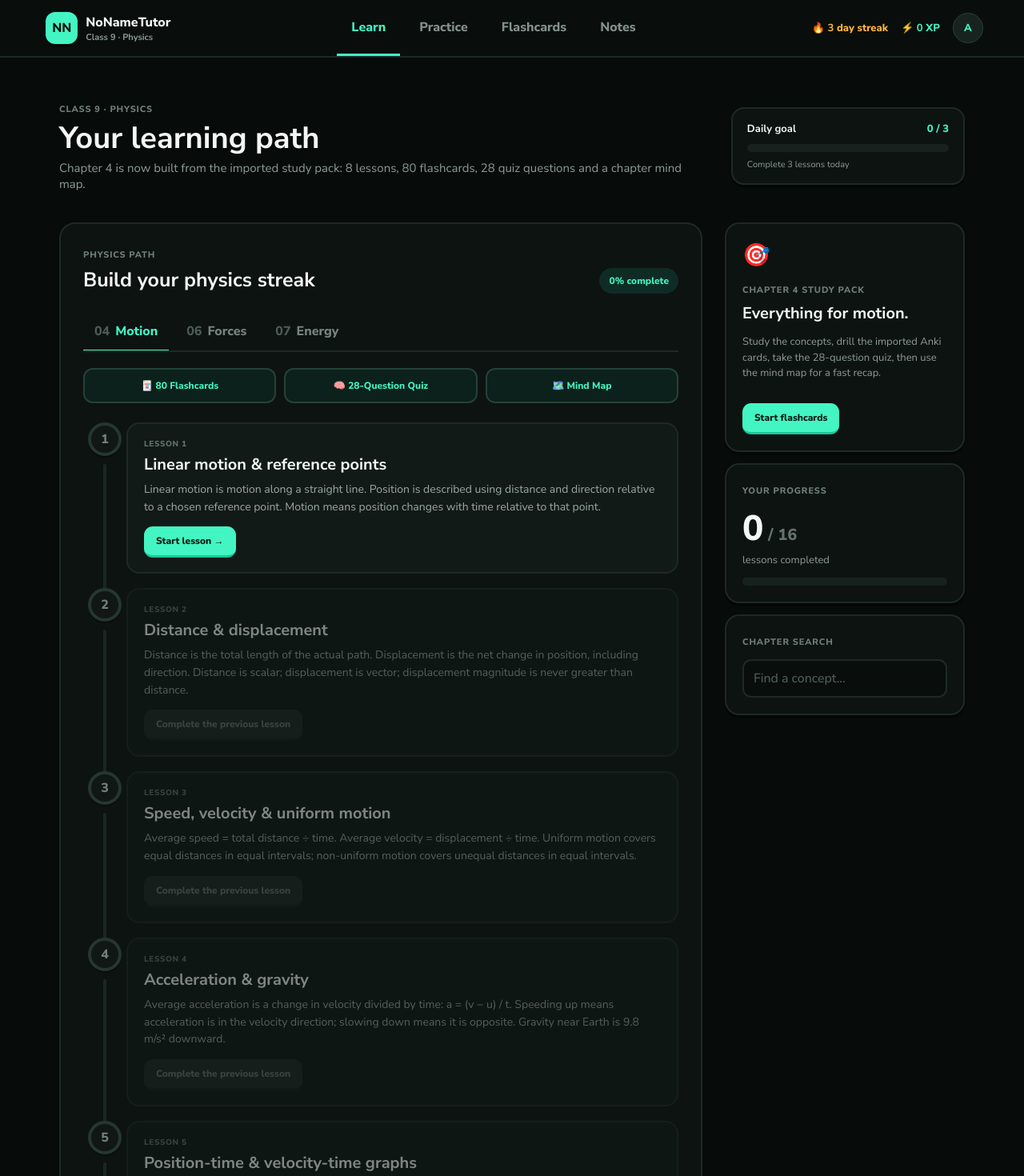
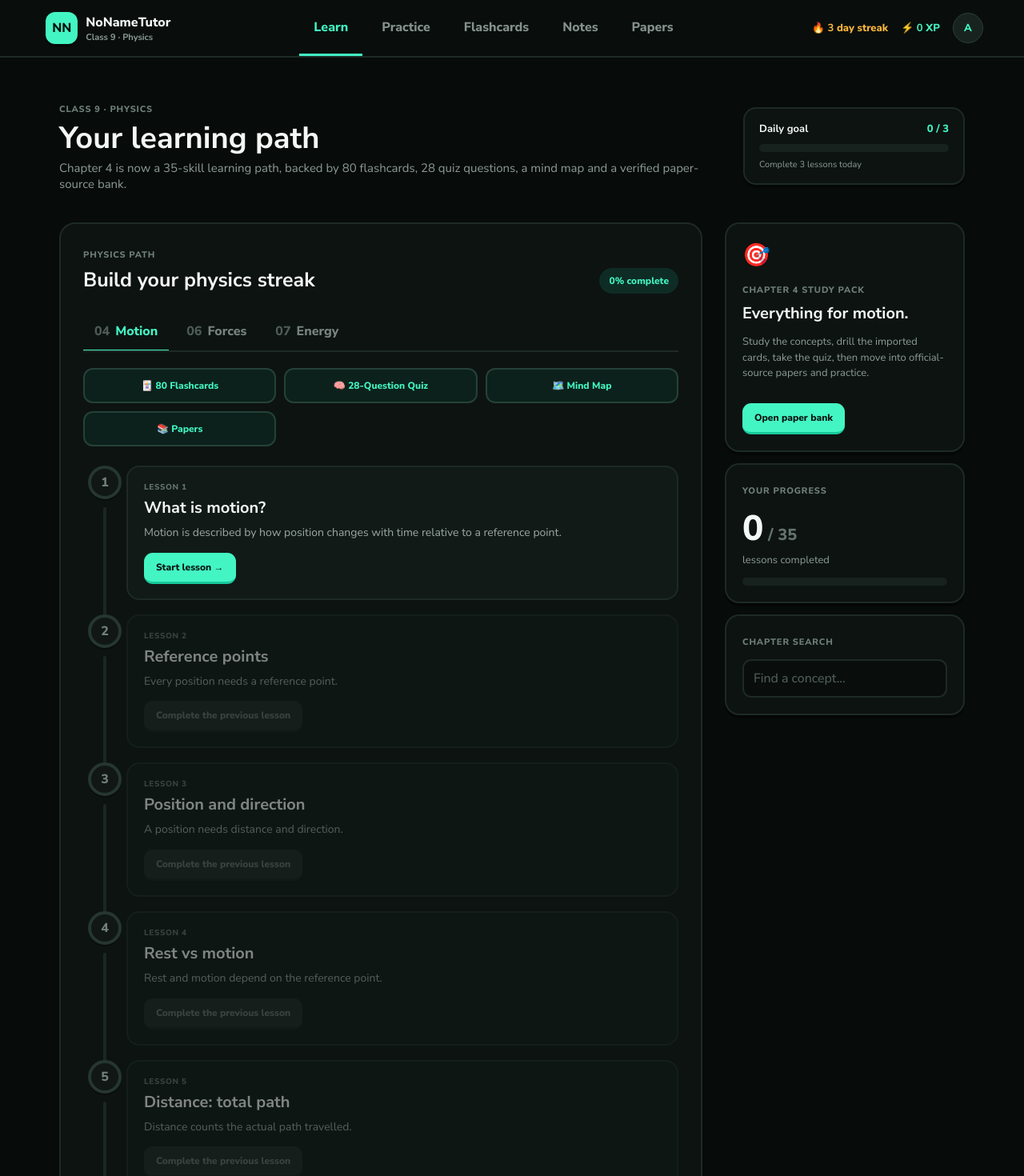
Before and after one commit to AjTheDegenerate/NoNameTutor, a Next.js app: page / in a window 1280 px wide. Shown: the top 1470 px of the page at 80% size. Built offline with nearby package versions, Linux system fonts and the light colour scheme.

Commit message:
Expand learning path and add verified paper bank

```diff
--- a/app/page.jsx
+++ b/app/page.jsx
@@ -9,6 +9,7 @@ import quiz from "./chapter4Quiz";
 import mindMap from "./chapter4MindMap";
 import chapter4Lessons from "./chapter4Lessons";
 import Chapter4Lesson from "./Chapter4Lesson";
+import paperSources from "./paperSources";
 
 const chapters = [
   { id: "motion", number: "04", title: "Describing Motion Around Us", short: "Motion" },
@@ -17,16 +18,7 @@ const chapters = [
 ];
 
 const lessons = {
-  motion: [
-    { key: "linear", title: "Linear motion & reference points", body: "Linear motion is motion along a straight line. Position is described using distance and direction relative to a chosen reference point. Motion means position changes with time relative to that point." },
-    { key: "distance", title: "Distance & displacement", body: "Distance is the total length of the actual path. Displacement is the net change in position, including direction. Distance is scalar; displacement is vector; displacement magnitude is never greater than distance." },
-    { key: "speed", title: "Speed, velocity & uniform motion", body: "Average speed = total distance ÷ time. Average velocity = displacement ÷ time. Uniform motion covers equal distances in equal intervals; non-uniform motion covers unequal distances in equal intervals." },
-    { key: "acceleration", title: "Acceleration & gravity", body: "Average acceleration is a change in velocity divided by time: a = (v − u) / t. Speeding up means acceleration is in the velocity direction; slowing down means it is opposite. Gravity near Earth is 9.8 m/s² downward." },
-    { key: "graphs", title: "Position-time & velocity-time graphs", body: "Position-time slope gives velocity. A horizontal position-time line means rest; a straight non-horizontal line means constant velocity; a curve indicates changing velocity. Velocity-time slope gives acceleration and area gives displacement." },
-    { key: "kinematics", title: "Kinematic equations", body: "For constant acceleration: v = u + at; s = ut + ½at²; v² = u² + 2as. Also s = ½(u + v)t and s = vt − ½at². Signs indicate direction along the chosen coordinate line." },
-    { key: "circular", title: "Uniform circular motion", body: "Uniform circular motion has constant speed on a circular path, but velocity changes because direction changes continuously. For radius r and period T, v = 2πr/T. One revolution has distance 2πr and zero displacement." },
-    { key: "applications", title: "Applications & chapter revision", body: "Applications include km/h → m/s using ×5/18, the two-postmen problem from Ganitakaumudi, Sarang's pool example, bus acceleration examples, and the historical references to Aryabhatiya and Ganitakaumudi." }
-  ],
+  motion: chapter4Lessons.map((x) => ({ key: x.key, title: x.title, body: x.hook })),
   force: [
     { key: "force", title: "The concept of force", body: "Force can change an object's motion or shape. Force is a vector quantity, so magnitude and direction matter." },
     { key: "newton1", title: "Newton's First Law", body: "An object remains at rest or in uniform straight-line motion unless acted upon by an unbalanced external force." },
@@ -53,10 +45,11 @@ export default function Home() {
   const [quizAnswers, setQuizAnswers] = useState({});
   const [mindFilter, setMindFilter] = useState("All");
   const [activeLesson, setActiveLesson] = useState(null);
+  const [paperMode, setPaperMode] = useState("all");
 
   const content = lessons[chapter.id];
   const filtered = useMemo(() => content.filter((x) => (x.title + " " + x.body).toLowerCase().includes(query.toLowerCase())), [content, query]);
-  const totalConcepts = 16;
+  const totalConcepts = chapter.id === "motion" ? chapter4Lessons.length : content.length;
   const completedConcepts = done.filter((x) => x.includes(":lesson:")).length;
   const progress = Math.round((completedConcepts / totalConcepts) * 100);
   const mindGroups = ["All", ...Array.from(new Set(mindMap.map((x) => x[0])))];
@@ -80,12 +73,13 @@ export default function Home() {
           <button className={tab === "practice" ? "nav-active" : ""} onClick={() => openTab("practice")}>Practice</button>
           <button className={tab === "flashcards" ? "nav-active" : ""} onClick={() => openTab("flashcards")}>Flashcards</button>
           <button className={tab === "notes" ? "nav-active" : ""} onClick={() => setTab("notes")}>Notes</button>
+          <button className={tab === "papers" ? "nav-active" : ""} onClick={() => setTab("papers")}>Papers</button>
         </nav>
         <div className="stats"><span className="streak">🔥 <b>3</b> day streak</span><span className="xp">⚡ <b>{completedConcepts * 10}</b> XP</span><span className="avatar">A</span></div>
       </header>
 
       <section className="course-strip">
-        <div><span className="kicker">CLASS 9 · PHYSICS</span><h1>Your learning path</h1><p>Chapter 4 is now built from the imported study pack: 8 lessons, 80 flashcards, 28 quiz questions and a chapter mind map.</p></div>
+        <div><span className="kicker">CLASS 9 · PHYSICS</span><h1>Your learning path</h1><p>Chapter 4 is now a 35-skill learning path, backed by 80 flashcards, 28 quiz questions, a mind map and a verified paper-source bank.</p></div>
         <div className="goal"><div className="goal-top"><b>Daily goal</b><span>{Math.min(completedConcepts, 3)} / 3</span></div><div className="goal-track"><i style={{width: Math.min(100, completedConcepts / 3 * 100) + "%"}} /></div><small>Complete 3 lessons today</small></div>
       </section>
 
@@ -93,7 +87,7 @@ export default function Home() {
         <section className="path-panel">
           <div className="path-head"><div><span className="kicker">PHYSICS PATH</span><h2>Build your physics streak</h2></div><span className="progress-chip">{progress}% complete</span></div>
           <div className="chapter-tabs">{chapters.map((c) => <button key={c.id} className={chapter.id === c.id ? "chapter-tab active" : "chapter-tab"} onClick={() => {setChapter(c); setTab("learn");}}><span>{c.number}</span>{c.short}</button>)}</div>
-          {chapter.id === "motion" && <div className="asset-bar"><button onClick={() => openTab("flashcards")}>🃏 80 Flashcards</button><button onClick={() => openTab("practice")}>🧠 28-Question Quiz</button><button onClick={() => setTab("mindmap")}>🗺️ Mind Map</button></div>}
+          {chapter.id === "motion" && <div className="asset-bar"><button onClick={() => openTab("flashcards")}>🃏 80 Flashcards</button><button onClick={() => openTab("practice")}>🧠 28-Question Quiz</button><button onClick={() => setTab("mindmap")}>🗺️ Mind Map</button><button onClick={() => setTab("papers")}>📚 Papers</button></div>}
 
           <div className="path">
             {filtered.map((lesson, i) => {
@@ -109,7 +103,7 @@ export default function Home() {
         </section>
 
         <aside className="right-rail">
-          <div className="rail-card"><div className="rail-icon">🎯</div><span className="kicker">CHAPTER 4 STUDY PACK</span><h3>Everything for motion.</h3><p>Study the concepts, drill the imported Anki cards, take the 28-question quiz, then use the mind map for a fast recap.</p><button onClick={() => openTab("flashcards")}>Start flashcards</button></div>
+          <div className="rail-card"><div className="rail-icon">🎯</div><span className="kicker">CHAPTER 4 STUDY PACK</span><h3>Everything for motion.</h3><p>Study the concepts, drill the imported cards, take the quiz, then move into official-source papers and practice.</p><button onClick={() => setTab("papers")}>Open paper bank</button></div>
           <div className="rail-card stats-card"><span className="kicker">YOUR PROGRESS</span><div className="big-stat">{completedConcepts}<small> / {totalConcepts}</small></div><p>lessons completed</p><div className="mini-track"><i style={{width: progress + "%"}} /></div></div>
           <div className="rail-card"><span className="kicker">CHAPTER SEARCH</span><input value={query} onChange={(e) => setQuery(e.target.value)} placeholder="Find a concept..." />{query && <small className="search-count">{filtered.length} matching lessons</small>}</div>
         </aside>
@@ -125,6 +119,8 @@ export default function Home() {
 
         {tab === "mindmap" && <><span className="kicker">CHAPTER 4 · MIND MAP</span><h2>Describing Motion Around Us.</h2><div className="mind-filters">{mindGroups.map((g) => <button key={g} className={mindFilter === g ? "selected" : ""} onClick={() => setMindFilter(g)}>{g}</button>)}</div><div className="mind-grid">{filteredMindMap.map(([group,title,body]) => <article key={group + title}><span>{group}</span><h3>{title}</h3><p>{body}</p></article>)}</div></>}
 
+        {tab === "papers" && <><span className="kicker">SOURCE-BACKED PAPER BANK</span><h2>Practice with real sources.</h2><p className="overlay-intro">Official past papers stay linked to their authoritative repositories. Generated practice is kept separate so the app never labels AI-generated questions as historical exam questions.</p><div className="paper-filters">{["all","past","solved","unsolved","practice"].map((m) => <button key={m} className={paperMode === m ? "selected" : ""} onClick={() => setPaperMode(m)}>{m === "all" ? "All" : m[0].toUpperCase() + m.slice(1)}</button>)}</div><div className="paper-grid">{paperSources.filter((p) => paperMode === "all" || p.modes.includes(paperMode)).map((p) => <article className="paper-card" key={p.id}><div className="paper-top"><span>{p.kind.toUpperCase()}</span><em>✓ {p.status}</em></div><h3>{p.title}</h3><p>{p.description}</p><div className="paper-meta"><span>Class {p.classLevel}</span><span>{p.subject}</span><span>{p.year}</span></div><a href={p.url} target="_blank" rel="noreferrer">Open authoritative source ↗</a></article>)}</div></>}
+
         {tab === "notes" && <><span className="kicker">CHAPTER 4 · QUICK NOTES</span><h2>Chapter at a glance.</h2><div className="note-grid">{content.map((x) => <article key={x.key}><b>{x.title}</b><p>{x.body}</p></article>)}</div></>}
       </div></section>}
 
```
